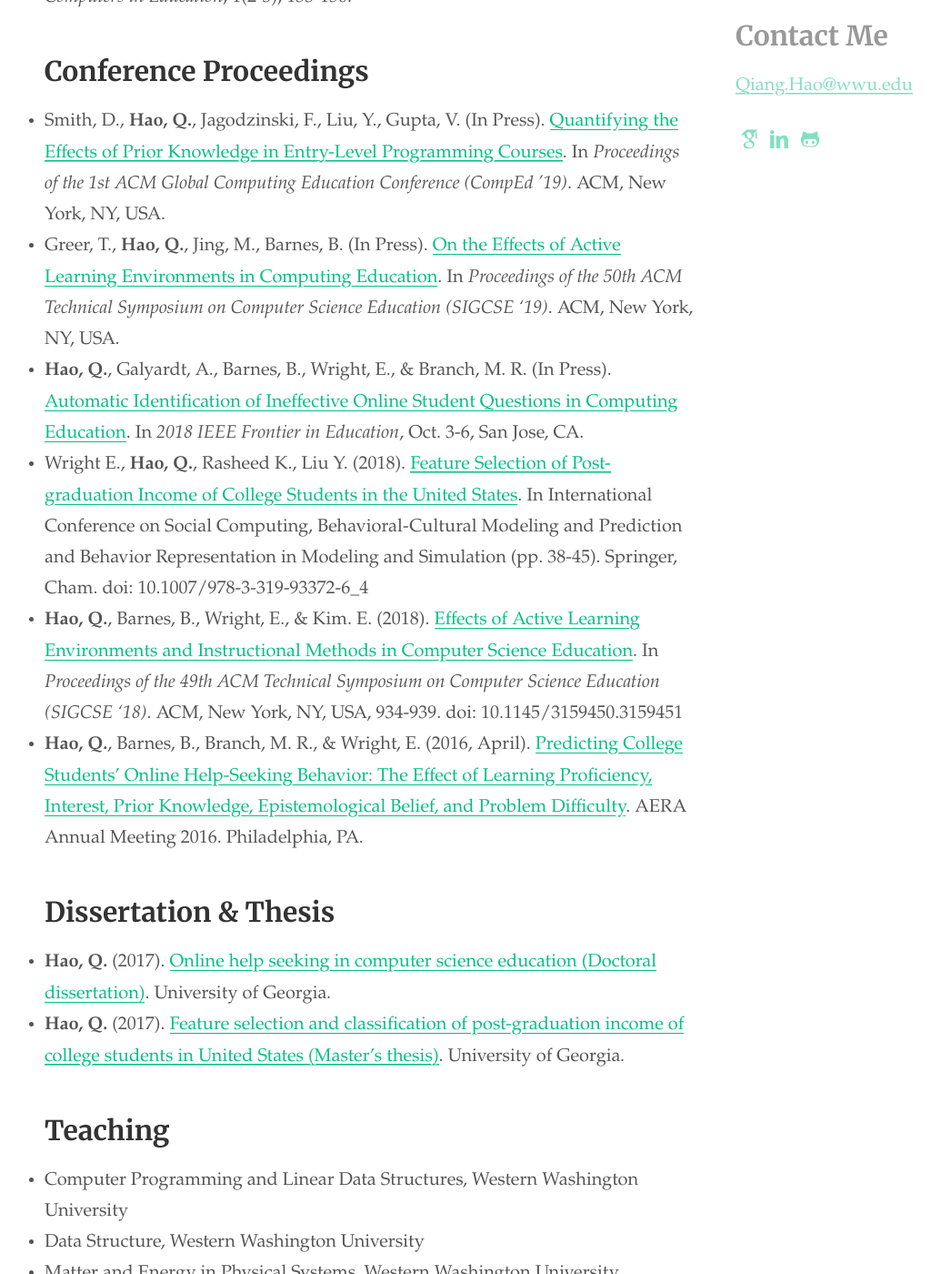
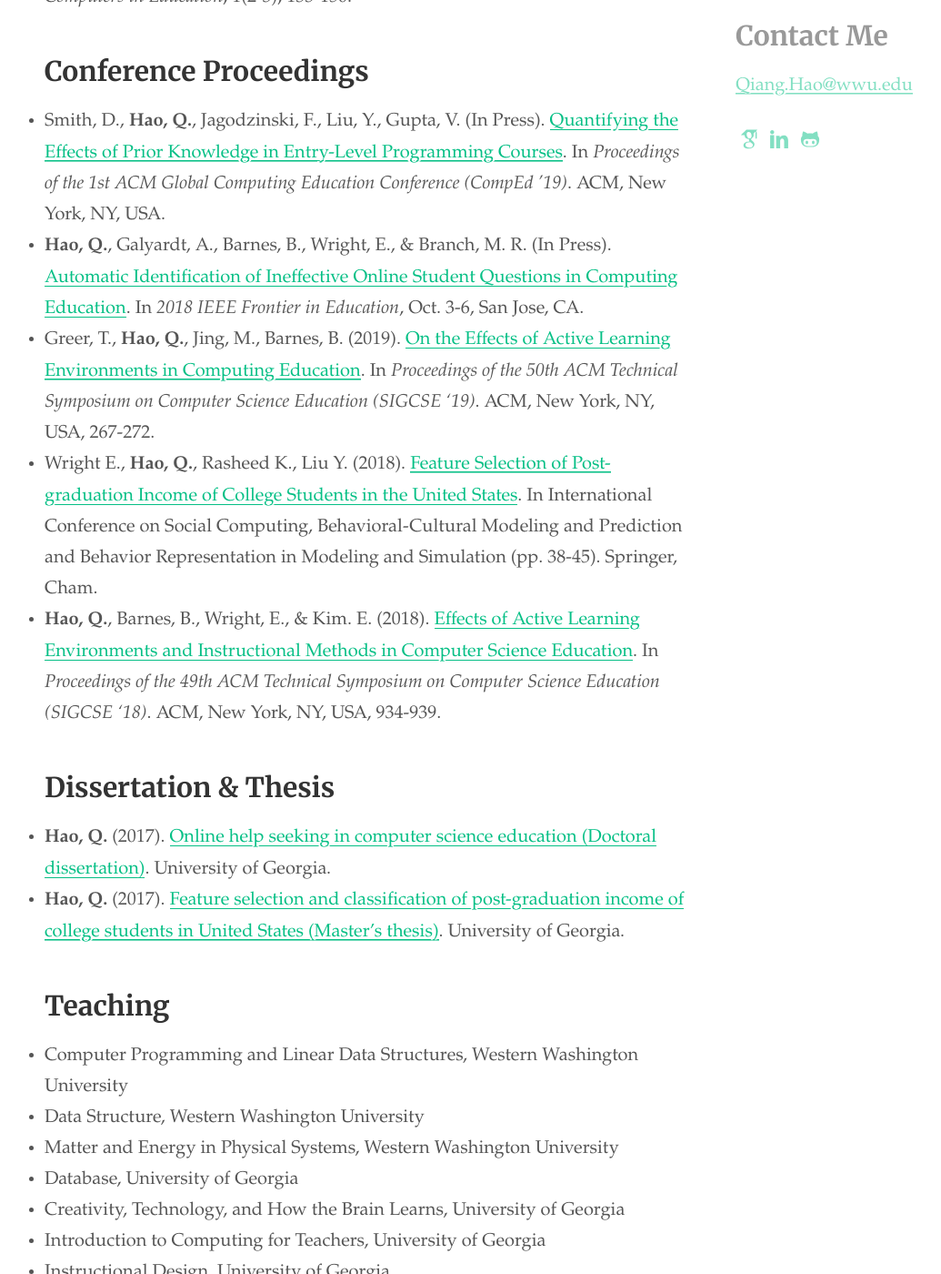
Before and after one commit to Neo-Hao/neo-hao.github.io, a Jekyll site: the page built from cv.md, in a window 1280 px wide and 1400 px high, scrolled down 1055 px. Shown: the whole window at 91% size, without its empty margins (15-1050 px from the left). Built offline with Jekyll 4.4.1, drawn with Linux system fonts in a browser that asks for light colours.

Commit message:
update sigcse 2019

```diff
--- a/cv.md
+++ b/cv.md
@@ -30,15 +30,13 @@ aside: true
 (In Press). <a href="http://qhao.info/downloads/comped-2019.pdf" target="_blank">Quantifying the Effects of Prior Knowledge in Entry-Level Programming Courses</a>. In <i>Proceedings of the 1st ACM Global Computing Education Conference (CompEd
 ’19)</i>. ACM, New York, NY, USA.
 
-* Greer, T., <strong>Hao, Q.</strong>, Jing, M., Barnes, B. (In Press). <a href="http://qhao.info/downloads/sigcse-2019.pdf" target="_blank">On the Effects of Active Learning Environments in Computing Education</a>. In <i>Proceedings of the 50th ACM Technical Symposium on Computer Science Education (SIGCSE '19)</i>. ACM, New York, NY, USA.
-
 * <strong>Hao, Q.</strong>, Galyardt, A., Barnes, B., Wright, E., & Branch, M. R. (In Press). <a href="http://qhao.info/downloads/fie-2018.pdf" target="_blank">Automatic Identification of Ineffective Online Student Questions in Computing Education</a>. In <i>2018 IEEE Frontier in Education</i>, Oct. 3-6, San Jose, CA.
 
-* Wright E., <strong>Hao, Q.</strong>, Rasheed K., Liu Y. (2018). <a href="http://qhao.info/downloads/sbp-brims-2018.pdf" target="_blank">Feature Selection of Post-graduation Income of College Students in the United States</a>. In International Conference on Social Computing, Behavioral-Cultural Modeling and Prediction and Behavior Representation in Modeling and Simulation (pp. 38-45). Springer, Cham. doi: 10.1007/978-3-319-93372-6_4
+* Greer, T., <strong>Hao, Q.</strong>, Jing, M., Barnes, B. (2019). <a href="http://qhao.info/downloads/sigcse-2019.pdf" target="_blank">On the Effects of Active Learning Environments in Computing Education</a>. In <i>Proceedings of the 50th ACM Technical Symposium on Computer Science Education (SIGCSE '19)</i>. ACM, New York, NY, USA, 267-272.
 
-* <strong>Hao, Q.</strong>, Barnes, B., Wright, E., & Kim. E. (2018). <a href="http://qhao.info/downloads/sigcse-2018.pdf" target="_blank">Effects of Active Learning Environments and Instructional Methods in Computer Science Education</a>. In <i>Proceedings of the 49th ACM Technical Symposium on Computer Science Education (SIGCSE '18)</i>. ACM, New York, NY, USA, 934-939. doi: 10.1145/3159450.3159451
+* Wright E., <strong>Hao, Q.</strong>, Rasheed K., Liu Y. (2018). <a href="http://qhao.info/downloads/sbp-brims-2018.pdf" target="_blank">Feature Selection of Post-graduation Income of College Students in the United States</a>. In International Conference on Social Computing, Behavioral-Cultural Modeling and Prediction and Behavior Representation in Modeling and Simulation (pp. 38-45). Springer, Cham.
 
-* <strong>Hao, Q.</strong>, Barnes, B., Branch, M. R., & Wright, E. (2016, April). <a href="http://qhao.info/downloads/AERA-2016.pdf" target="_blank">Predicting College Students' Online Help-Seeking Behavior: The Effect of Learning Proficiency, Interest, Prior Knowledge, Epistemological Belief, and Problem Difficulty</a>. AERA Annual Meeting 2016. Philadelphia, PA.
+* <strong>Hao, Q.</strong>, Barnes, B., Wright, E., & Kim. E. (2018). <a href="http://qhao.info/downloads/sigcse-2018.pdf" target="_blank">Effects of Active Learning Environments and Instructional Methods in Computer Science Education</a>. In <i>Proceedings of the 49th ACM Technical Symposium on Computer Science Education (SIGCSE '18)</i>. ACM, New York, NY, USA, 934-939.
 
 ### Dissertation & Thesis
 
```
Also changed, not shown: paper.md (+2 -6 lines), research.md (+1 -1 lines), 1 other file.
